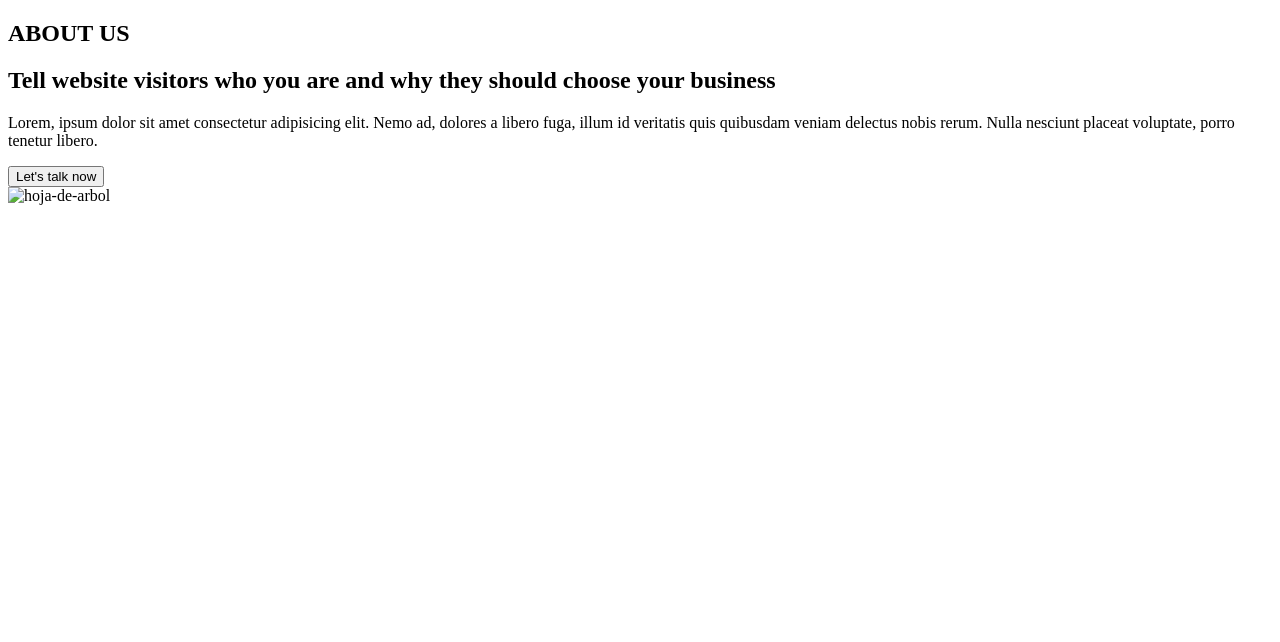
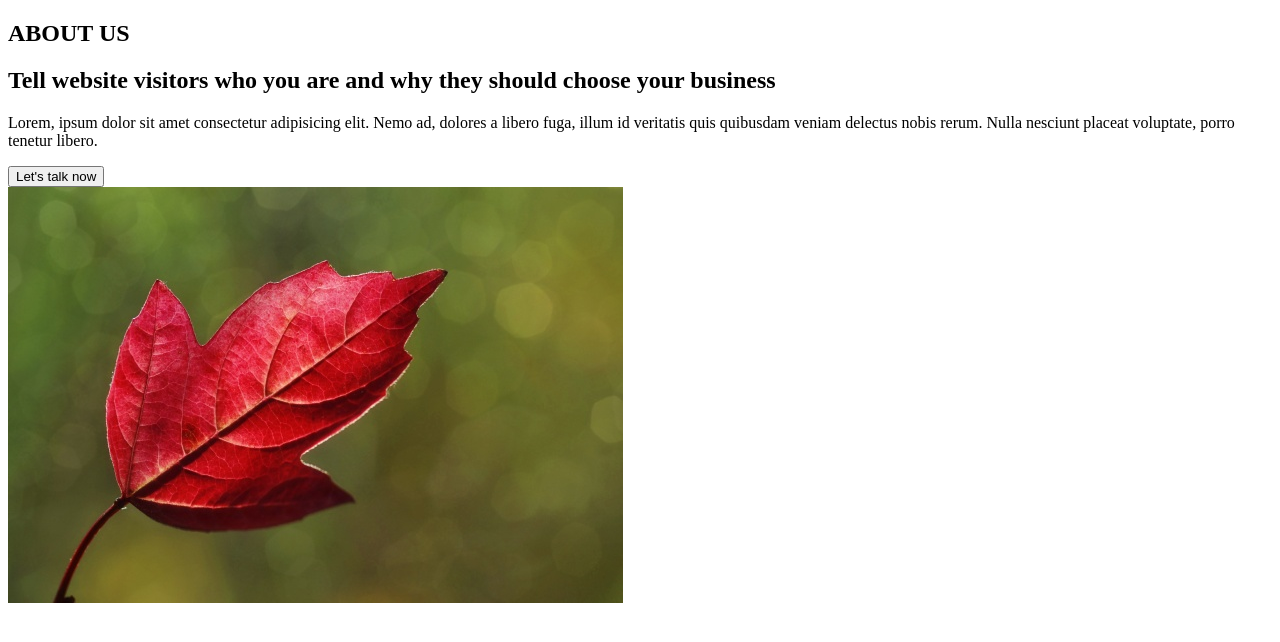
Before and after one commit to adrian-burgos-tome/LMSGI, a plain HTML site: page html/ejercicio8.html in a window 1280 px wide. Drawn offline with Linux system fonts and the light colour scheme; the site is published under a folder, as on GitHub Pages, so addresses that start at the root find nothing.

Commit message:
imagenes arregladas

```diff
--- a/html/ejercicio8.html
+++ b/html/ejercicio8.html
@@ -14,7 +14,7 @@
             <p>Lorem, ipsum dolor sit amet consectetur adipisicing elit. Nemo ad, dolores a libero fuga, illum id veritatis quis quibusdam veniam delectus nobis rerum. Nulla nesciunt placeat voluptate, porro tenetur libero.</p>
             <button>Let's talk now</button>
         </div>
-        <div><img src="/images/ejercicio_8/hoja.jpg" alt="hoja-de-arbol"></div>
+        <div><img src="images/ejercicio_8/hoja.jpg" alt="hoja-de-arbol"></div>
     </section>
 
 </body>
```
Also changed, not shown: html/images/Ejercicio_7/N-Icon.png (added), html/images/Ejercicio_7/Paisaje.avif (added), html/images/Negro.jpg (added), html/images/ejercicio_8/hoja.jpg (added), html/images/fastfetch.jpg (added), html/images/peliculas-ejercicio-6/bullet-train.jpg (added), html/images/peliculas-ejercicio-6/fight-club.jpg (added), html/images/peliculas-ejercicio-6/for-a-few-dollars-more.jpg (added), html/images/peliculas-ejercicio-6/pulp-fiction.jpg (added), html/images/wrench.jpg (added), 1 other file.
